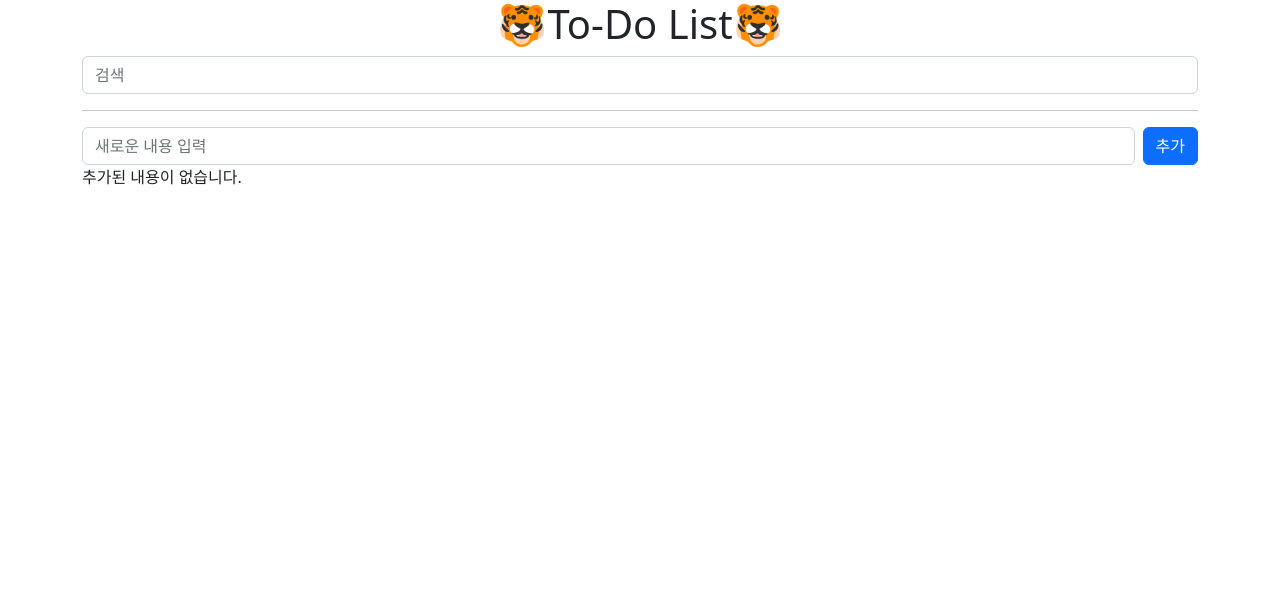
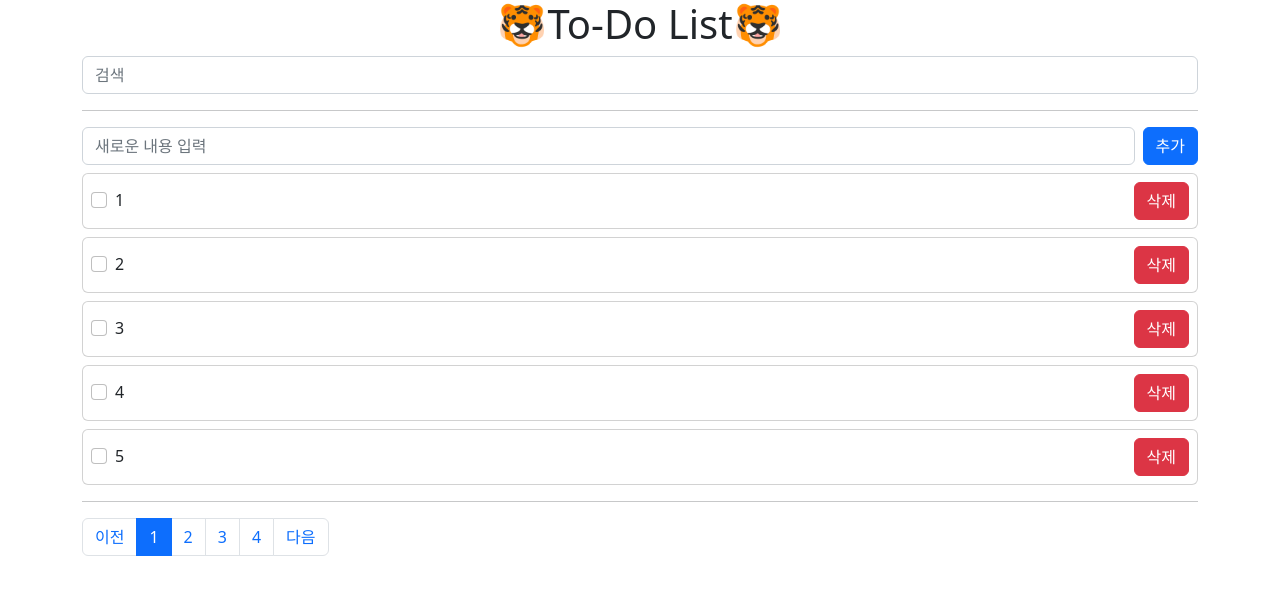
Before and after one commit to seashell479/vue3-project, a Vue app: page / in a window 1280 px wide. Shown: the top 594 px of the page. Built offline with nearby package versions, Linux system fonts and the light colour scheme; data requests are answered from the project's data file.

Commit message:
jsonserver연동, 내용연동, 읽어오기, 삭제하기, 체크박스연동, pagination

```diff
--- /dev/null
+++ b/db.json
@@ -0,0 +1,84 @@
+{
+  "todoList": [
+    {
+      "content": "1",
+      "completed": false,
+      "id": 1
+    },
+    {
+      "content": "2",
+      "completed": false,
+      "id": 2
+    },
+    {
+      "content": "3",
+      "completed": false,
+      "id": 3
+    },
+    {
+      "content": "4",
+      "completed": false,
+      "id": 4
+    },
+    {
+      "content": "5",
+      "completed": false,
+      "id": 5
+    },
+    {
+      "content": "6",
+      "completed": false,
+      "id": 6
+    },
+    {
+      "content": "7",
+      "completed": false,
+      "id": 7
+    },
+    {
+      "content": "8",
+      "completed": false,
+      "id": 8
+    },
+    {
+      "content": "9",
+      "completed": false,
+      "id": 9
+    },
+    {
+      "content": "10",
+      "completed": false,
+      "id": 10
+    },
+    {
+      "content": "11",
+      "completed": false,
+      "id": 11
+    },
+    {
+      "content": "12",
+      "completed": false,
+      "id": 12
+    },
+    {
+      "content": "13",
+      "completed": false,
+      "id": 13
+    },
+    {
+      "content": "14",
+      "completed": false,
+      "id": 14
+    },
+    {
+      "content": "15",
+      "completed": false,
+      "id": 15
+    },
+    {
+      "content": "16",
+      "completed": false,
+      "id": 16
+    }
+  ]
+}
--- a/package.json
+++ b/package.json
@@ -8,6 +8,7 @@
     "lint": "vue-cli-service lint"
   },
   "dependencies": {
+    "axios": "^1.4.0",
     "core-js": "^3.8.3",
     "vue": "^3.2.13"
   },
--- a/src/App.vue
+++ b/src/App.vue
@@ -4,11 +4,28 @@
     <input class="form-control" type="text" v-model="searchText" placeholder="검색">
     <hr />
     <SimpleForm @add-todo="addTodo" />
+    <div class="text-danger" v-if="axiosErrorMessage.length != 0"> <!-- 문자열 값이 있을 때 -->
+      {{ axiosErrorMessage }} <!-- true일 때 에러메세지 출력됨 -->
+    </div>
     <div v-if="!filteredTodoList.length">
       <!-- 전에 했던 거 v-if="!todoList.length"/v-if="todoList.length == 0" 가능함, v-show도 가능함 -->
       추가된 내용이 없습니다.
     </div>
     <TodoList :todoList="filteredTodoList" @toggle-todo="toggleTodo" @todo-delete="onDelete" />
+    <hr />
+    <nav aria-label="Page navigation example">
+      <ul class="pagination">
+        <li class="page-item">
+          <a class="page-link" href="#">이전</a>
+        </li>
+        <li v-for="loop in numberOfpages" :key="loop" class="page-item" :class="currentPage === loop ? 'active' : ''">
+          <a class="page-link" href="#">{{ loop }}</a>
+        </li>
+        <li class="page-item">
+          <a class="page-link" href="#">다음</a>
+        </li>
+      </ul>
+    </nav>
   </div>
 </template>
 
@@ -16,6 +33,7 @@
 import { ref, computed } from "vue";
 import SimpleForm from './components/SimpleForm.vue';
 import TodoList from "./components/TodoList.vue";
+import axios from "axios";
 
 export default {
   components: {
@@ -25,20 +43,91 @@ export default {
 
   setup() {
     const todoList = ref([]); // 배열 요소
+    const axiosErrorMessage = ref([]);
+    const numberOfTodoList = ref(0); // 전체 글 개수
+    const currentPage = ref(1); // 변경할 page 번호
+    const limit = 5; // 페이지에서 나올 글의 제한 개수, 어떤 상황이든 5개로 표현될거기 때문에 ref로 선언할 필요 x
 
-    function addTodo(todos) {
-      console.log(todos);
-      todoList.value.push(todos);
+    const numberOfpages = computed(() => {
+      return Math.ceil(numberOfTodoList.value / limit);
+    })
+
+    async function getTodoList() {
+      axiosErrorMessage.value = "";
+      try {
+        const res = await axios.get(
+          `http://localhost:3000/todoList?_page=${currentPage.value}&_limit=${limit}`
+        );
+        numberOfTodoList.value = res.headers['x-total-count'];
+        todoList.value = res.data;
+      } catch (err) {
+        console.log(err);
+        axiosErrorMessage.value = "네트워크 에러가 발생했어요. 😥";
+      }
     }
 
-    function toggleTodo(index) {
-      console.log(todoList.value[index].completed);
-      todoList.value[index].completed = !todoList.value[index].completed;
-      console.log(todoList.value[index].completed);
+    getTodoList();
+
+    async function addTodo(todos) { // 동기식
+      axiosErrorMessage.value = ""; // 에러 초기화
+      try {
+        const res = await axios.post("http://localhost:3000/todoList", {
+          content: todos.content,
+          completed: todos.completed,
+        });
+        todoList.value.push(res.data);
+      } catch (err) { // 에러 났을 때
+        axiosErrorMessage.value = "네트워크 에러가 발생했어요. 😥";
+        console.log(err);
+      }
     }
 
-    function onDelete(index) {
-      todoList.value.splice(index, 1);
+    // function addTodo(todos) { // 비동기식
+    //   axiosErrorMessage.value = ""; // 에러 초기화
+    //   axios
+    //     .post("http://localhost:3000/todoList", {
+    //       content: todos.content,
+    //       completed: todos.completed,
+    //     })
+    //     .then((res) => { // 정상일 때
+    //       console.log(res);
+    //       todoList.value.push(todos);
+    //       console.log(todoList);
+    //     })
+    //     .catch((err) => { // 에러 났을 때
+    //       axiosErrorMessage.value = "네트워크 에러가 발생했어요. 😥";
+    //       console.log(err);
+    //     });
+    // }
+
+    async function toggleTodo(index) {
+      axiosErrorMessage.value = "";
+      const id = todoList.value[index].id;
+      try {
+        await axios.patch("http://localhost:3000/todoList/" + id, {
+          completed: !todoList.value[index].completed, // db.json에서 false를 true로 바꿔주는 것
+        })
+      } catch (err) {
+        axiosErrorMessage.value = "네트워크 에러가 발생했어요. 😥";
+        console.log(err);
+      }
+      todoList.value[index].completed = !todoList.value[index].completed; // 배열에서 false를 true로 바꿈
+      // console.log(todoList.value[index].completed);
+      // todoList.value[index].completed = !todoList.value[index].completed;
+      // console.log(todoList.value[index].completed);
+    }
+
+    async function onDelete(index) {
+      axiosErrorMessage.value = ""; // 에러 초기화
+      const id = todoList.value[index].id;
+      try {
+        const res = await axios.delete("http://localhost:3000/todoList/" + id);
+        console.log(res);
+        todoList.value.splice(index, 1);
+      } catch (err) { // 에러 났을 때
+        axiosErrorMessage.value = "네트워크 에러가 발생했어요. 😥";
+        console.log(err);
+      }
     }
 
     const searchText = ref("");
@@ -51,7 +140,17 @@ export default {
       return todoList.value;
     })
 
-    return { todoList, addTodo, onDelete, toggleTodo, searchText, filteredTodoList };
+    return {
+      todoList,
+      addTodo,
+      onDelete,
+      toggleTodo,
+      searchText,
+      filteredTodoList,
+      axiosErrorMessage,
+      numberOfpages,
+      currentPage,
+    };
   },
 };
 </script>
--- a/src/components/TodoList.vue
+++ b/src/components/TodoList.vue
@@ -3,7 +3,7 @@
     <div class="card mt-2">
       <div class="card-body p-2 d-flex align-items-center">
         <div class="form-check flex-grow-1">
-          <input class="form-check-input" type="checkbox" :value="todo.completed" @change="toggleTodo(index)">
+          <input class="form-check-input" type="checkbox" :checked="todo.completed" @change="toggleTodo(index)">
           <label class="form-check-label" :class="{ completed: todo.completed }">
             <!-- class 바인딩 v-bind 속성을 :class로 지정 -->
             {{ todo.content }}
```
Also changed, not shown: 1 other file (tests, documents, lock files or other folders).
